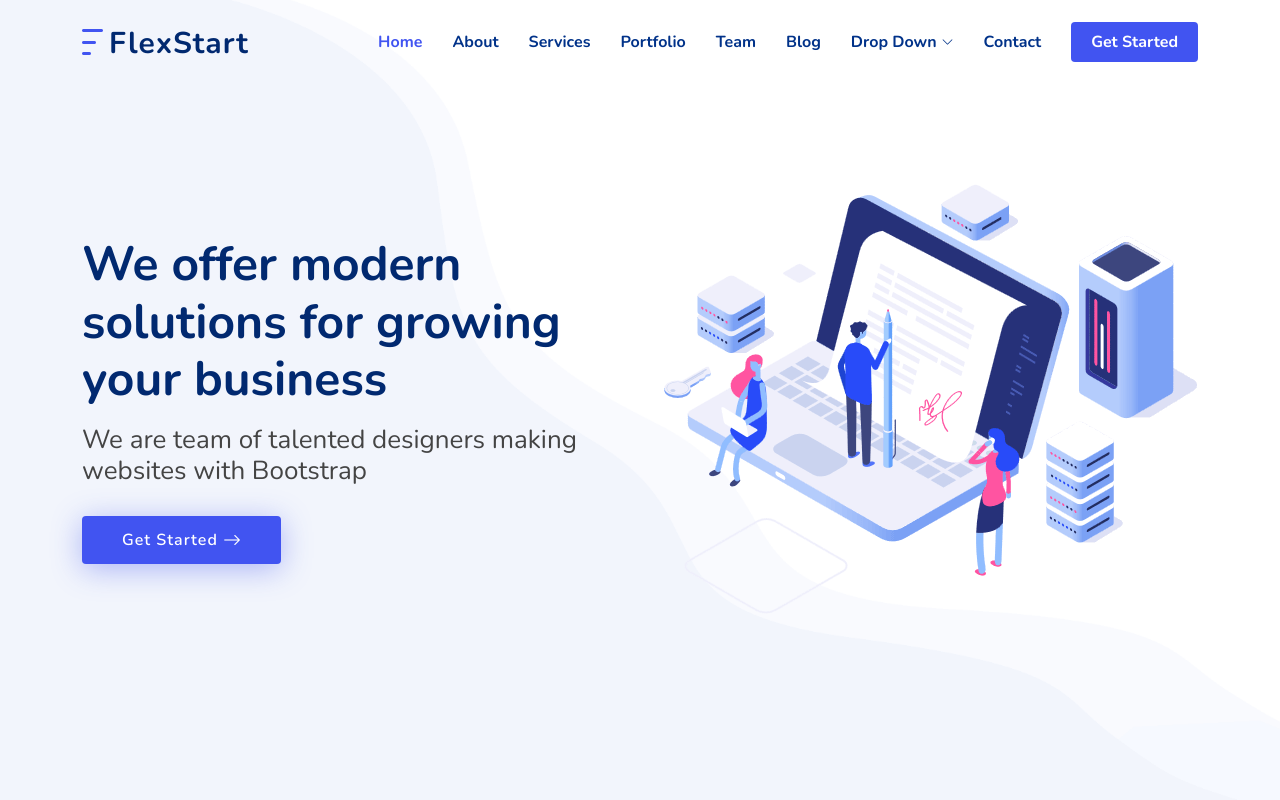
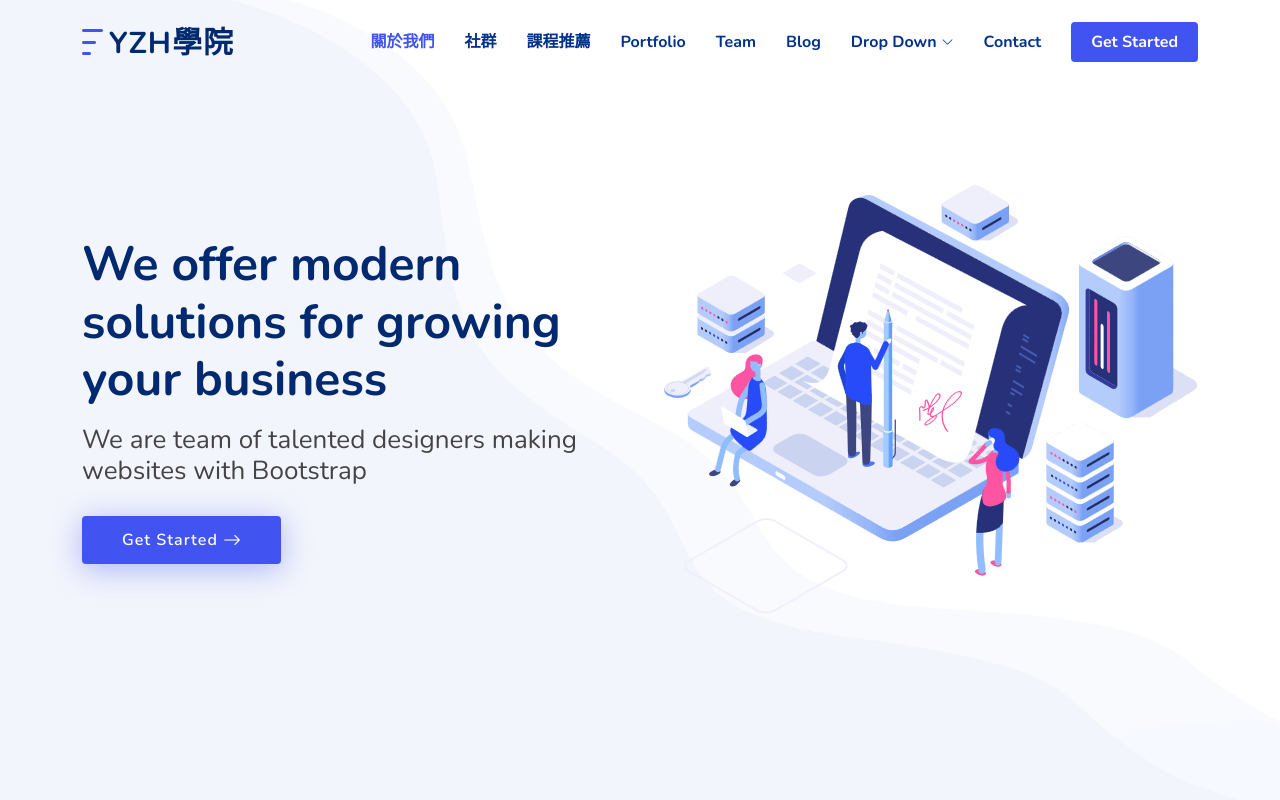
Before and after one commit to YJ4449/YJ4449.github.io, a plain HTML site: page index.html in a window 1280 px wide. Shown: the top 800 px of the page. Drawn offline with nearby package versions, Linux system fonts and the light colour scheme.

Commit message:
Add files via upload

```diff
--- a/index.html
+++ b/index.html
@@ -5,7 +5,7 @@
   <meta charset="utf-8">
   <meta content="width=device-width, initial-scale=1.0" name="viewport">
 
-  <title>FlexStart Bootstrap Template - Index</title>
+  <title>YZH學院 - Index</title>
   <meta content="" name="description">
   <meta content="" name="keywords">
 
@@ -44,14 +44,14 @@
 
       <a href="index.html" class="logo d-flex align-items-center">
         <img src="assets/img/logo.png" alt="">
-        <span>FlexStart</span>
+        <span>YZH學院</span>
       </a>
 
       <nav id="navbar" class="navbar">
         <ul>
-          <li><a class="nav-link scrollto active" href="#hero">Home</a></li>
-          <li><a class="nav-link scrollto" href="#about">About</a></li>
-          <li><a class="nav-link scrollto" href="#services">Services</a></li>
+          <li><a class="nav-link scrollto active" href="#hero">關於我們</a></li>
+          <li><a class="nav-link scrollto" href="#about">社群</a></li>
+          <li><a class="nav-link scrollto" href="#services">課程推薦</a></li>
           <li><a class="nav-link scrollto" href="#portfolio">Portfolio</a></li>
           <li><a class="nav-link scrollto" href="#team">Team</a></li>
           <li><a href="blog.html">Blog</a></li>
@@ -91,7 +91,7 @@
           <h2 data-aos="fade-up" data-aos-delay="400">We are team of talented designers making websites with Bootstrap</h2>
           <div data-aos="fade-up" data-aos-delay="600">
             <div class="text-center text-lg-start">
-              <a href="#about" class="btn-get-started scrollto d-inline-flex align-items-center justify-content-center align-self-center">
+              <a href="#Gabout" class="btn-get-started scrollto d-inline-flex align-items-center justify-content-center align-self-center">
                 <span>Get Started</span>
                 <i class="bi bi-arrow-right"></i>
               </a>
@@ -448,7 +448,7 @@
       <div class="container" data-aos="fade-up">
 
         <header class="section-header">
-          <h2>Services</h2>
+          <h2>課程</h2>
           <p>Veritatis et dolores facere numquam et praesentium</p>
         </header>
 
@@ -521,7 +521,7 @@
 
         <header class="section-header">
           <h2>Pricing</h2>
-          <p>Check our Pricing</p>
+          <p>課程推薦</p>
         </header>
 
         <div class="row gy-4" data-aos="fade-left">
@@ -1241,7 +1241,7 @@
           <div class="col-lg-5 col-md-12 footer-info">
             <a href="index.html" class="logo d-flex align-items-center">
               <img src="assets/img/logo.png" alt="">
-              <span>FlexStart</span>
+              <span>YZH學院</span>
             </a>
             <p>Cras fermentum odio eu feugiat lide par naso tierra. Justo eget nada terra videa magna derita valies darta donna mare fermentum iaculis eu non diam phasellus.</p>
             <div class="social-links mt-3">
```
